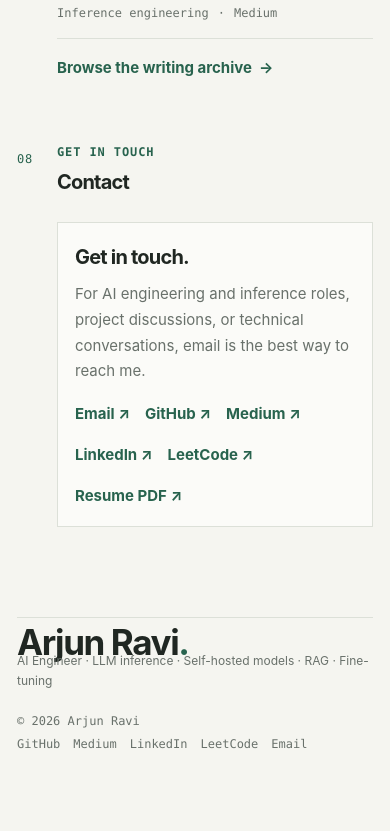
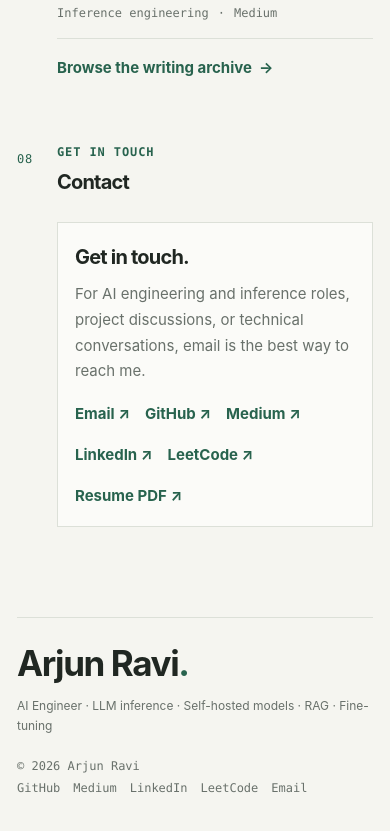
Before and after one commit to arjunravi26/arjun-ravi-portfolio, an Astro site: page / in a window 390 px wide. Shown: the part 6719-7550 px from the top of the page. Before the commit the page ends 7507 px from the top, so only its background shows below. Built offline with nearby package versions, Linux system fonts and the light colour scheme; Astro itself is replaced by a stand-in of ours.

Commit message:
fix footer issue

```diff
--- a/src/styles/global.css
+++ b/src/styles/global.css
@@ -1288,11 +1288,17 @@ main {
   }
 
   .footer-top {
+    display: flex;
     flex-direction: column;
-    gap: 8px;
+    align-items: flex-start;
+    gap: 12px;
   }
 
   .footer-top .wordmark {
+    display: block;
+    font-size: 35px;
+    line-height: 1.2;
+    margin: 0;
     white-space: nowrap;
   }
 
```
